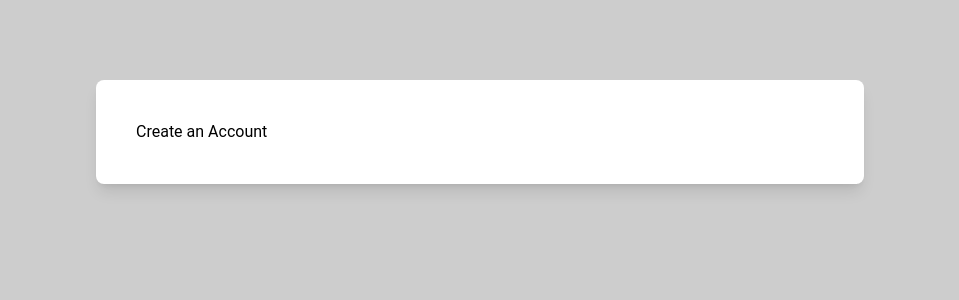
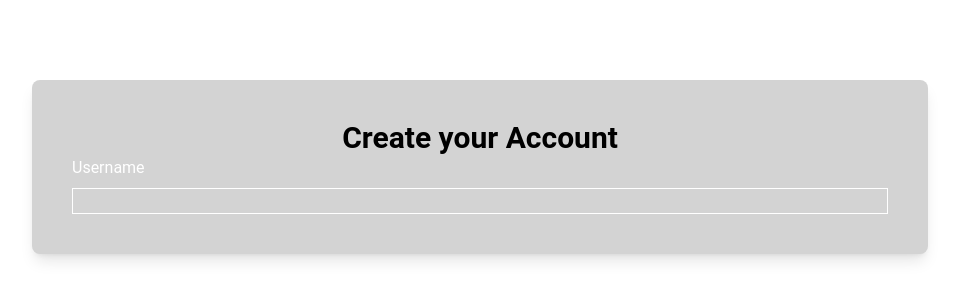
Before and after one commit to Marius-Diran/Milo, a website: page app/src/signup.html in a window 1280 px wide. Shown: the whole page, without its empty margins (160-1119 px from the left). Drawn offline with Linux system fonts and the light colour scheme.

Commit message:
Sign up page.

```diff
--- a/app/src/signup.html
+++ b/app/src/signup.html
@@ -7,10 +7,17 @@
   <link href="/output.css" rel="stylesheet">
   <title>Sign-up page</title>
 </head>
-<body class="bg-[#CDCDCD]">
+<body class="bg-white">
   <div class="grand-container"></div>
-  <div class="login-box bg-white w-[60%] mx-auto mt-20 p-10 rounded-lg shadow-lg">
-    <h1 class="text-black">Create an Account</h1>
+  <div class="login-box bg-[#D3D3D3] w-[70%] mx-auto mt-20 p-10 rounded-lg shadow-lg">
+    <h1 class="text-black font-semibold text-3xl text-center">Create your Account</h1>
+
+    <form>
+      <div class="form-group">
+        <label for="username">Username</label>
+        <input type="text" id="username" name="username" class="w-full p-2 mt-2 border border-gray-300 rounded focus:outline-none focus:ring-2 focus:ring-blue-500" required>
+      </div>
+    </form>
   </div>
 </body>
 </html>
```
Also changed, not shown: app/src/output.css.
